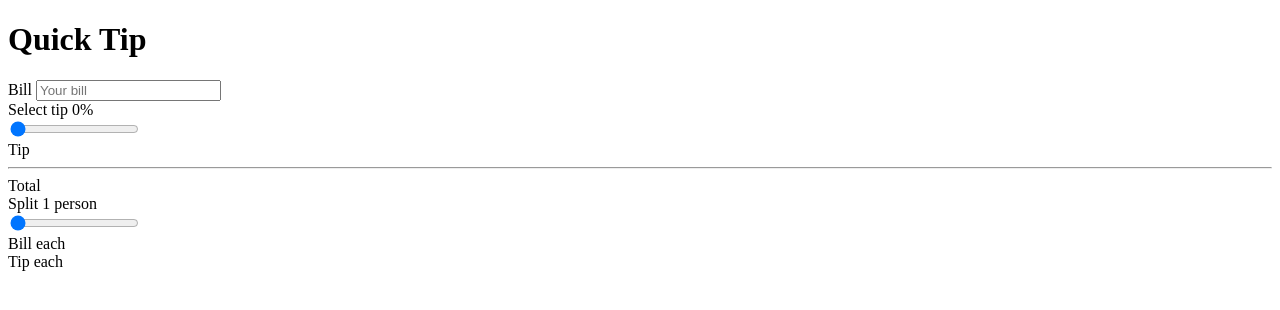
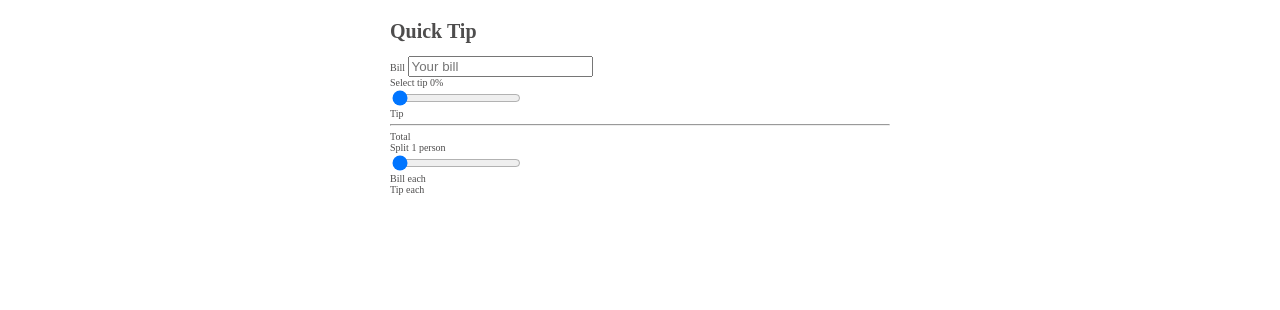
Before and after one commit to Oluwabammydu/tip-calculator, a plain HTML site: page index.html in a window 1280 px wide. Drawn offline with Linux system fonts and the light colour scheme.

Commit message:
Styling with CSS

```diff
--- a/index.html
+++ b/index.html
@@ -3,6 +3,7 @@
 <head>
     <meta charset="UTF-8">
     <meta name="viewport" content="width=device-width, initial-scale=1.0">
+    <link rel="stylesheet" href="style.css">
     <title>Quick Tip</title>
 </head>
 <body>
--- /dev/null
+++ b/style.css
@@ -0,0 +1,10 @@
+html{
+    font-size: 10px;
+    color: #4e4d4d;
+}
+
+main{
+    max-width: 50rem;
+    margin: 2rem auto;
+    background: linear-gradient();
+}
```
